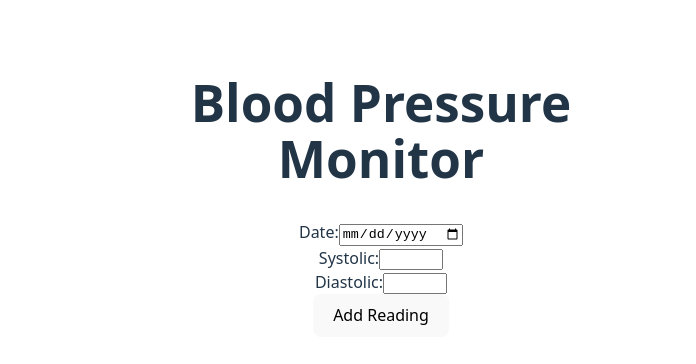
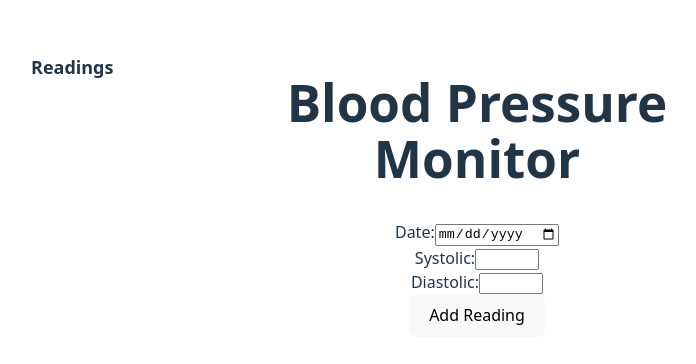
Before and after one commit to terrysmalone/bp-monitor, a React (Vite) app: page / in a window 1280 px wide. Shown: the part 200-564 px from the top of the page, without its empty margins (259-955 px from the left). Built offline with nearby package versions, Linux system fonts and the light colour scheme.

Commit message:
Show ordered readings

```diff
--- a/src/App.tsx
+++ b/src/App.tsx
@@ -77,8 +77,41 @@ function App() {
     },
   ]
 
+  // Sort readings by date ascending, then reverse for descending (latest first)
+  const sortedReadings = [...readings].sort((a, b) => a.date.localeCompare(b.date)).reverse()
+
   return (
-    <div style={{ maxWidth: 500, margin: '2rem auto', padding: 16 }}>
+    <div style={{ maxWidth: 700, margin: '2rem auto', padding: 16, display: 'flex', alignItems: 'flex-start', gap: 32 }}>
+      {/* Left: Date-ordered readings list */}
+      <div style={{ minWidth: 160, textAlign: 'left' }}>
+        <h2 style={{ fontSize: 18, marginBottom: 8 }}>Readings</h2>
+        <ul style={{ listStyle: 'none', padding: 0, margin: 0 }}>
+          {sortedReadings.map((r, i) => {
+            // Format date as YYYY-MM-DD to DD/MM/YYYY
+            const [year, month, day] = r.date.split('-')
+            const formattedDate = `${day}/${month}/${year}`
+            return (
+              <li
+                key={i}
+                style={{
+                  marginBottom: 8,
+                  fontSize: 15,
+                  borderBottom: '1px solid #eee',
+                  paddingBottom: 4,
+                  display: 'flex',
+                  justifyContent: 'space-between',
+                  alignItems: 'center'
+                }}
+              >
+                <span>{formattedDate}</span>
+                <span>{r.systolic}/{r.diastolic}</span>
+              </li>
+            )
+          })}
+        </ul>
+      </div>
+      {/* Right: Form and Graph */}
+      <div style={{ flex: 1 }}>
         <h1>Blood Pressure Monitor</h1>
         <form onSubmit={handleSubmit} style={{ marginBottom: 24 }}>
           <div>
@@ -188,6 +221,7 @@ function App() {
           </>
         )}
       </div>
+    </div>
   )
 }
 
```
Lines whose indentation alone changed are shown as unchanged.
